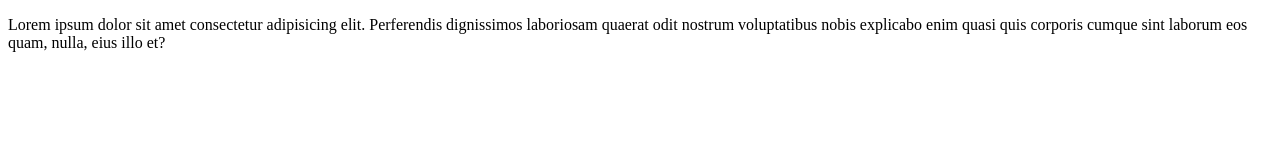
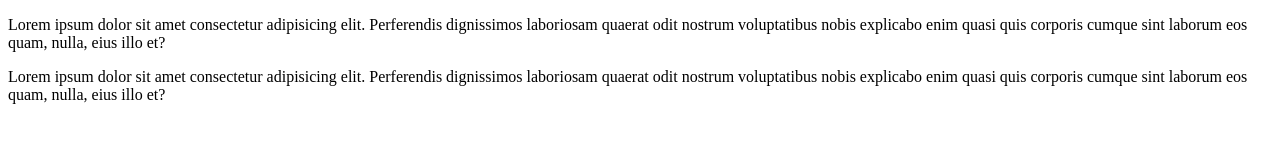
Before and after one commit to mfarhadattari/team-project, a plain HTML site: page index.html in a window 1280 px wide. Drawn offline with Linux system fonts and the light colour scheme.

Commit message:
added style file

```diff
--- a/index.html
+++ b/index.html
@@ -12,5 +12,11 @@
       enim quasi quis corporis cumque sint laborum eos quam, nulla, eius illo
       et?
     </p>
+    <p>
+      Lorem ipsum dolor sit amet consectetur adipisicing elit. Perferendis
+      dignissimos laboriosam quaerat odit nostrum voluptatibus nobis explicabo
+      enim quasi quis corporis cumque sint laborum eos quam, nulla, eius illo
+      et?
+    </p>
   </body>
 </html>
```
Also changed, not shown: style.css (added).
